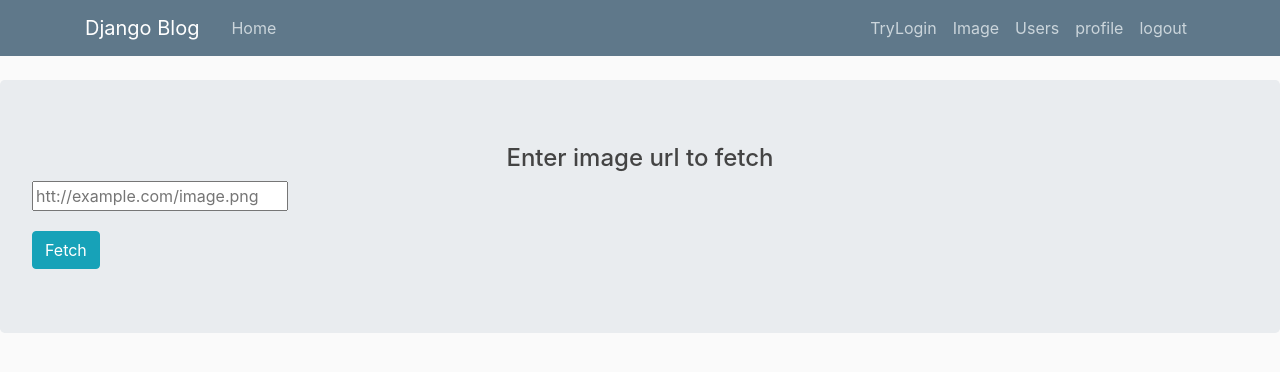
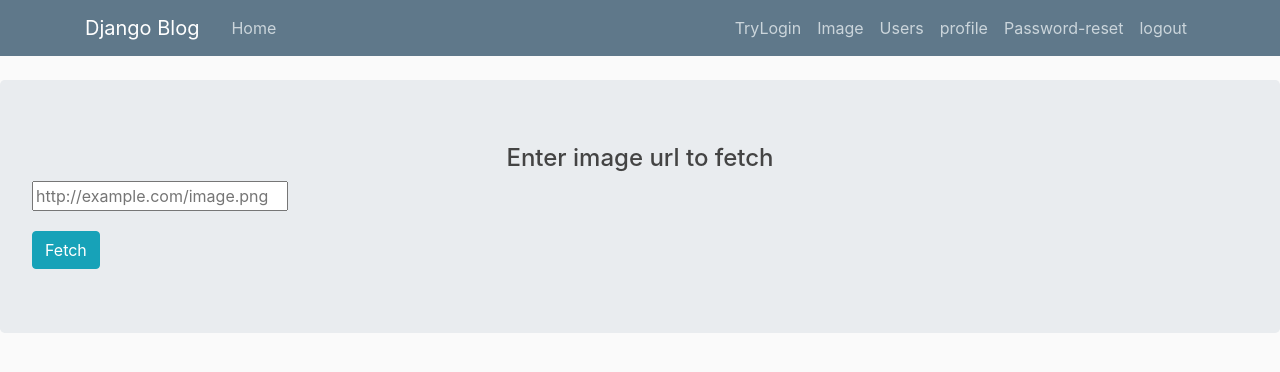
Before and after one commit to abhhi-101/djweb, a Django app: page /ssrf/ in a window 1280 px wide. Shown: the top 372 px of the page. Run offline with Django 3.2, Linux system fonts and the light colour scheme; the visitor is signed in with stand-in values (Sample User, id 1); some libraries are stand-ins or nearby versions.

Commit message:
1. XSS - vulnerable 2. SSRF - vulnerable 3. Debug - vulnerable 4. Account takeover - vulnerable 5. NoSQL injection - functional

```diff
--- a/djweb/blog/templates/blog/base.html
+++ b/djweb/blog/templates/blog/base.html
@@ -35,6 +35,7 @@
                         <a class="nav-item nav-link" href="{% url 'ssrf' %}">Image</a>
                         <a class="nav-item nav-link" href="{% url 'search_users' %}">Users</a>
                         <a class="nav-item nav-link" href="{% url 'profile' %}">profile</a>
+                        <a class="nav-item nav-link" href="{% url 'password-reset' %}">Password-reset</a>
                         <a class="nav-item nav-link" href="{% url 'logout' %}">logout</a>
                     {% else %}
                         <a class="nav-item nav-link" href="{% url 'login' %}">Login</a>
--- a/djweb/blog/templates/blog/ssrf.html
+++ b/djweb/blog/templates/blog/ssrf.html
@@ -7,13 +7,14 @@
         <h4 style="text-align:center"> Enter image url to fetch </h4>
         <div class="login">
             <form method="post" action="{% url 'ssrf' %}">
-                <input id="input" name="imgUrl" placeholder="htt://example.com/image.png"><br>
+                <input id="input" name="imgUrl" placeholder="http://example.com/image.png"><br>
                 <button style="margin-top:20px" class="btn btn-info" type="submit"> Fetch </button>
             </form>
         </div>
     </div>
 
     <div class="display">
+        <h2>{{ message | safe }}</h2>
         <p>{{ response | safe }}</p>
     </div>
 {% endblock content %}
--- a/djweb/blog/urls.py
+++ b/djweb/blog/urls.py
@@ -5,7 +5,7 @@ from . import views
 urlpatterns = [
     path('', views.home, name='blog-home'),
     path('users/', views.searchusers, name='search_users'),
-    #path('nosql/', views.nosql, name='nosql'),
     path('ssrf/', views.ssrf, name='ssrf'),
     path('nosql/', views.nosql, name='nosql'),
+    path('password-reset/', views.passwordreset, name='password-reset'),
 ]
--- a/djweb/blog/views.py
+++ b/djweb/blog/views.py
@@ -2,18 +2,21 @@ from django.shortcuts import render, redirect
 from django.http import HttpResponse, HttpRequest
 from users.models import Users, login
 import requests
+import shutil
 import pymongo
 
 ## connecting to db for Pymongo
 client = pymongo.MongoClient('mongodb://127.0.0.1:27017/?directConnection=true&serverSelectionTimeoutMS=2000&appName=mongosh+1.6.0')
-dbname = client['inj']
-db_users = dbname['users']
+dbname = client['djweb']
+db_login = dbname['users_login']
 
+# vulnerable to NoSQL injection
 def nosql(request):
-    user = request.GET.get('user')
-    password = request.GET.get('pass')
+    print(request)
+    user = request.POST.get('user')
+    password = request.POST.get('pass')
     if user:
-        result = bool(db_users.find_one({"$where": "this.name == '" + user + "' && this.type == '" + password + "' " }))
+        result = bool(db_login.find_one({"$where": "this.user == '" + user + "' && this.password == '" + password + "' " }))
         if result == True:
             announce = "You are a valid user!"
         else:
@@ -21,11 +24,32 @@ def nosql(request):
         context = {
             "result" : announce
         }
-        return render(request, 'inj/nosql.html', context)
+        return render(request, 'blog/nosql.html', context)
     else:
-        return render(request, 'inj/nosql.html')
+        return render(request, 'blog/nosql.html')
+
+# vulnerable to Account-takeover due to lack of validation
+def passwordreset(request):
+    if request.user.is_authenticated:
+        user = request.POST.get('user','')
+        new_password = request.POST.get('npass','')
+        print(user)
+        print(new_password)
+        if user:
+            change_from = {"user":user}
+            change_to = {"$set": {"password":new_password}}
+            db_login.update(change_from,change_to)
+            content = {
+                'result':" Password Changed"
+            }
+            return render(request, 'blog/password-reset.html', content)
+        else:
+            return render(request, 'blog/password-reset.html')
 
 
+
+    else:
+        return redirect('login')
 
 # Create your views here.
 def home(request):
@@ -62,15 +86,17 @@ def ssrf(request):
             open("img", "wb").write(res.content)
             print(res.content)
             content = {
-                'response' : res.content
+                'response' : res.content,
+                'message' : "Image sucessfully Downloaded" + filename
             }
-            '''with open(file_name,'wb') as f:
+            with open(file_name,'wb') as f:
                 shutil.copyfileobj(res.raw, f)
             print('Image sucessfully Downloaded: ',file_name)
         else:
-            print('Image Couldn\'t be retrieved')'''
+            print('Image Couldn\'t be retrieved')
 
     return render(request, 'blog/ssrf.html', content)
+
 
 
 """def nosql(request):
--- a/djweb/djweb/settings.py
+++ b/djweb/djweb/settings.py
@@ -35,7 +35,7 @@ INSTALLED_APPS = [
     'users.apps.UsersConfig',
     'djongo',
     'pymongo',
-    #'werkzeug_debugger_runserver',
+    'werkzeug_debugger_runserver',
     'crispy_forms',
     'django.contrib.admin',
     'django.contrib.auth',
```
Also changed, not shown: djweb/blog/templates/blog/password-reset.html (added, +16 -0 lines).
